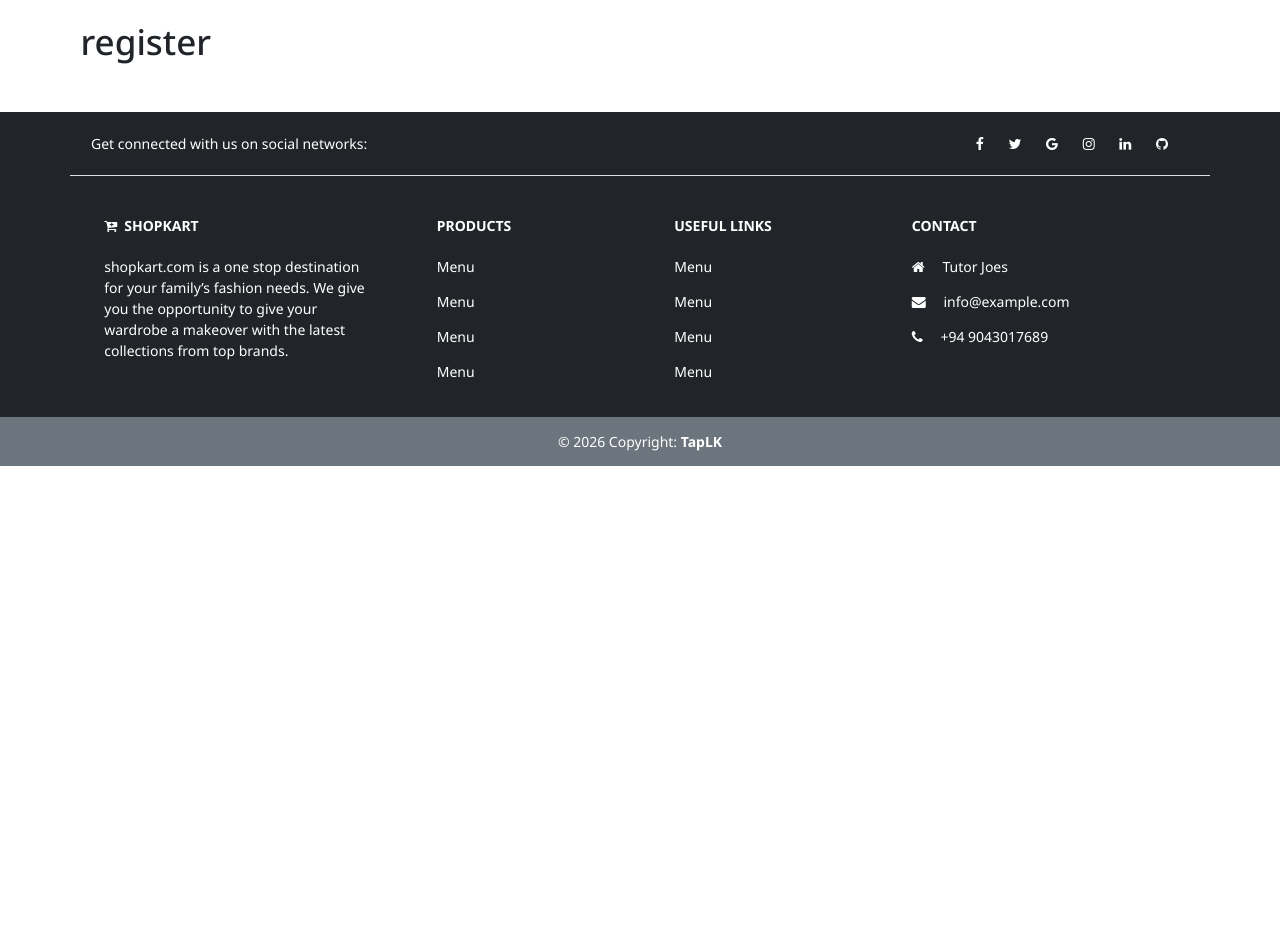
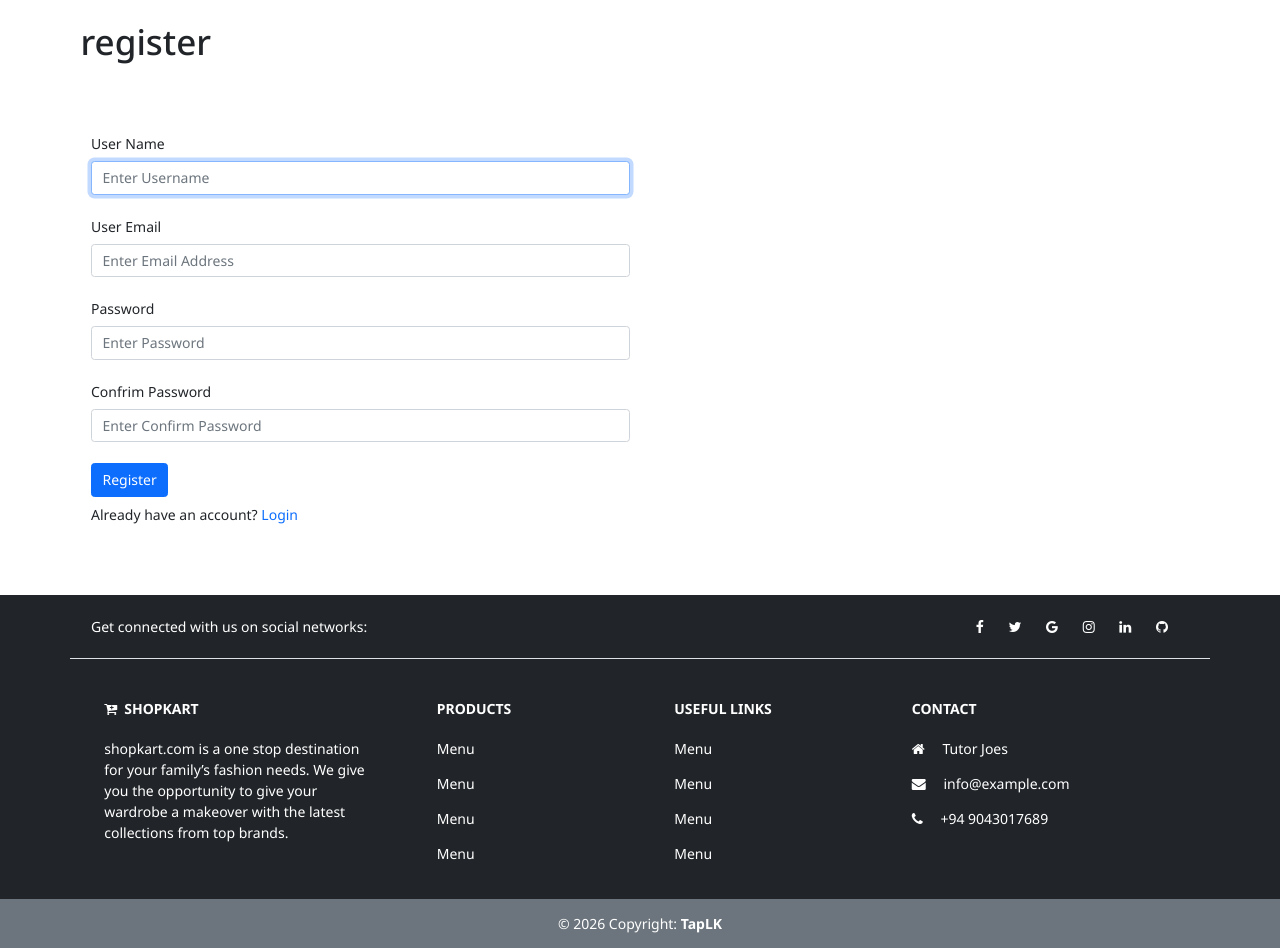
Before and after one commit to Veeresvaran/TapLK, a Django app: page /register in a window 1280 px wide. Shown: the part 49-997 px from the top of the page. Before the commit the page ends 515 px from the top, so only its background shows below. Run offline with Django 4.2, Linux system fonts and the light colour scheme.

Commit message:
Form creation and hot product show, offer product show the home page

```diff
--- /dev/null
+++ b/shop/form.py
@@ -0,0 +1,13 @@
+from django.contrib.auth.forms import UserCreationForm
+from .models import User
+from django import forms
+
+
+class CustomUserCreationForm(UserCreationForm):
+    username = forms.CharField(widget=forms.TextInput(attrs={'class':'form-control', 'placeholder':'Enter Username'}))
+    email = forms.CharField(widget=forms.TextInput(attrs={'class':'form-control', 'placeholder':'Enter Email Address'}))
+    password1 = forms.CharField(widget=forms.PasswordInput(attrs={'class':'form-control', 'placeholder':'Enter Password'}))
+    password2 = forms.CharField(widget=forms.PasswordInput(attrs={'class':'form-control', 'placeholder':'Enter Confirm Password'}))
+    class Meta :
+        model = User
+        fields = ['username', 'email', 'password1', 'password2']
--- a/shop/models.py
+++ b/shop/models.py
@@ -1,4 +1,5 @@
 from django.db import models
+from django.contrib.auth.models import User
 import datetime
 import os
 
--- a/shop/templates/shop/products/product_details.html
+++ b/shop/templates/shop/products/product_details.html
@@ -19,7 +19,10 @@ Home | TapLK
                     <li class="breadcrumb-item active" aria-current="page">{{products}}</li>
                 </ol>
             </nav>
-            <div class=" col-4 my-3">
+            <div class=" col-4 my-3 pic-box">
+                 {%if products.trending %}
+                <div class="hot">Hot</div>
+                {%endif%}
             <img src="{{ products.product_image.url }}"
                          class="card-img-top"
                          alt="{{products}}"
--- a/shop/templates/shop/register.html
+++ b/shop/templates/shop/register.html
@@ -7,6 +7,36 @@
   <div class="row">
     <div class="col-12">
       <h1>register</h1>
+
+    </div>
+  </div>
+  <div class="py-4 my-5">
+    <div class="container">
+      <div class="row">
+        <div class="col-6">
+          <form action="post" action="">
+            {% csrf_token %}
+            <div class="mb-4">
+              <label for="" class="form-label">User Name</label>
+              {{form.username}}
+            </div>
+            <div class="mb-4">
+              <label for="" class="form-label">User Email</label>
+              {{form.email}}
+            </div>
+            <div class="mb-4">
+              <label for="" class="form-label">Password</label>
+              {{form.password1}}
+            </div>
+            <div class="mb-4">
+              <label for="" class="form-label">Confrim Password</label>
+              {{form.password2}}
+            </div>
+            <button class="btn btn-primary">Register</button>
+          </form>
+          <p class="my-2">Already have an account? <a href="">Login</a></p>
+        </div>
+      </div>
     </div>
   </div>
 </div>
--- a/shop/views.py
+++ b/shop/views.py
@@ -1,14 +1,17 @@
 from django.shortcuts import redirect, render
+from shop.form import CustomUserCreationForm
 from .models import *
 from django.contrib import messages
 
 
 
 def home(request) :
-    return render(request, 'shop/index.html')
+    products = Product.objects.filter(trending=1)
+    return render(request, 'shop/index.html', {'products':products})
 
 def register(request) :
-    return render(request, 'shop/register.html')
+    form = CustomUserCreationForm()
+    return render(request, 'shop/register.html',{'form':form})
 
 
 def collection(request) :
--- a/static/css/style.css
+++ b/static/css/style.css
@@ -30,3 +30,23 @@ a{
     color: white;
     border-radius: 5px;
 }
+
+.pic-box{
+  position: relative;
+}
+.hot{
+    background-color: orangered;
+    color: white;
+    width: 50px;
+    text-align: center;
+    font-weight: bold;
+    display: inline;
+    border-radius: 5px;
+    padding: 5px;
+    position: absolute;
+    top: 0px;
+    right: 20px;
+    z-index: 10;
+
+
+}
```
Also changed, not shown: shop/templates/shop/index.html (+27 -1 lines).
